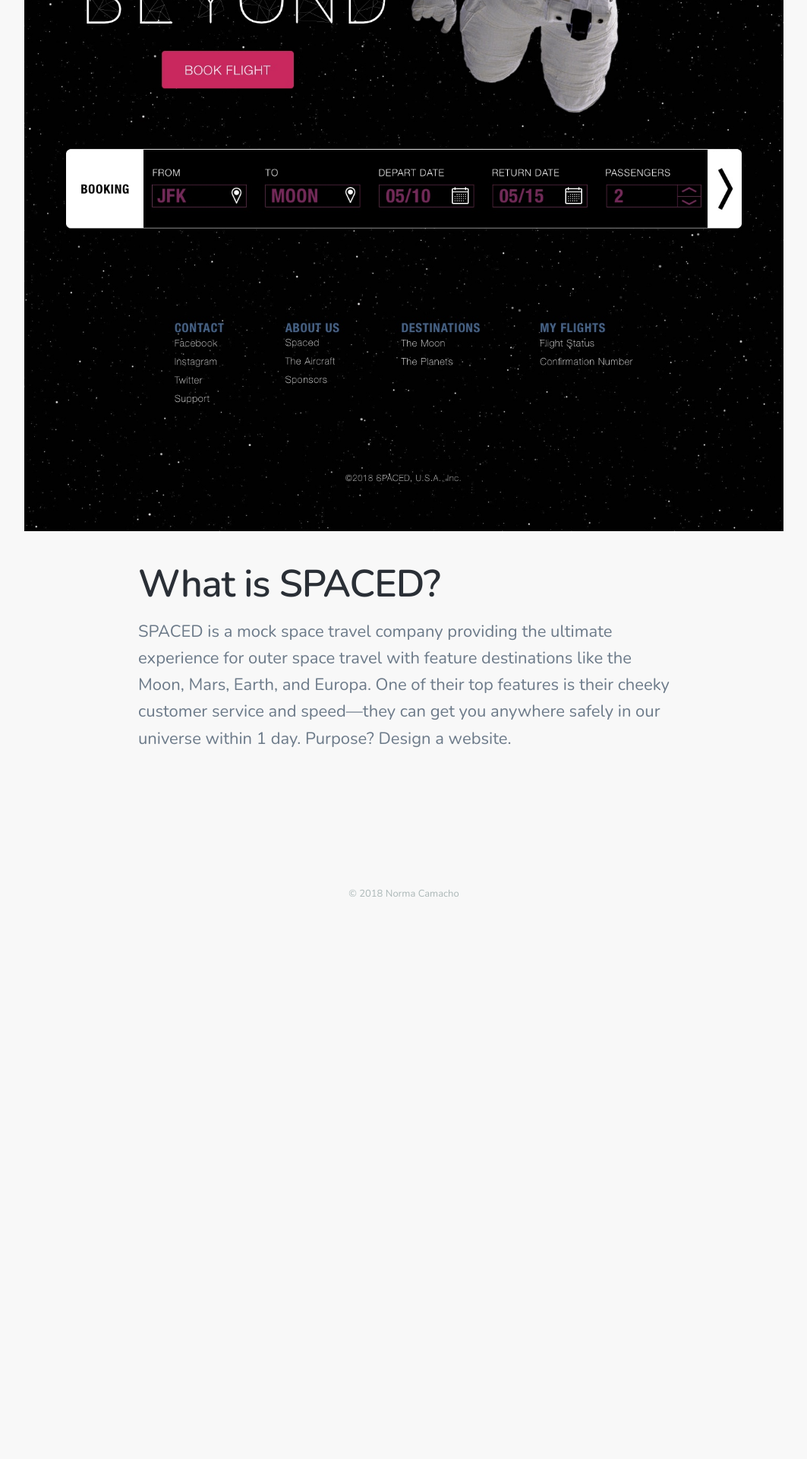
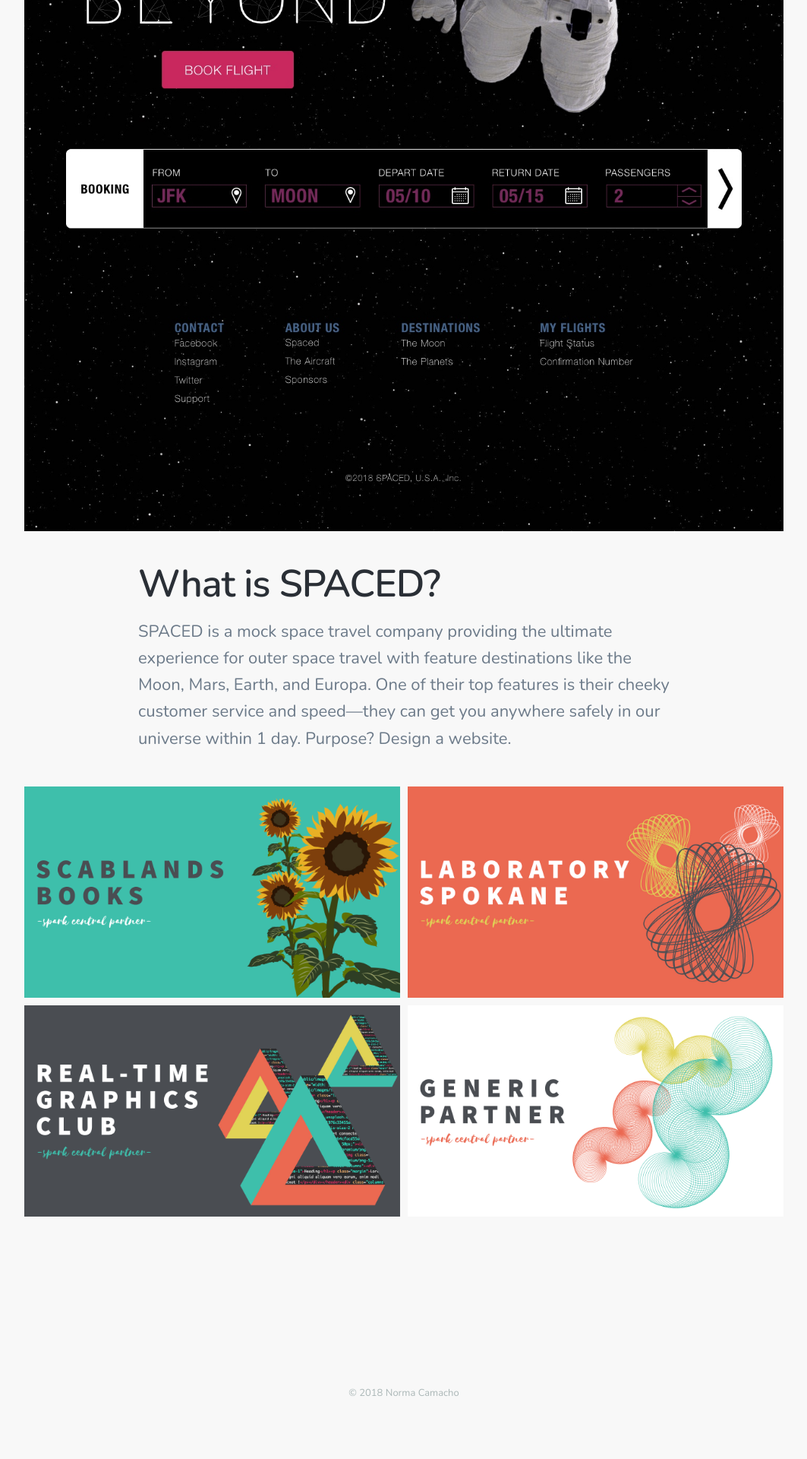
Before and after one commit to noremuhh/noremuhh.github.io, a Jekyll site: the page built from _projects/spaced.markdown, in a window 1280 px wide. Shown: the part 1165-3085 px from the top of the page at 76% size, without its empty margins (108-1171 px from the left). Built offline with Jekyll 4.4.1, drawn with Linux system fonts in a browser that asks for light colours; nearby versions of some CDN libraries; before the commit the page ends 2428 px from its top, so only the background shows below that.

Commit message:
Updated Spaced

```diff
--- a/_projects/spaced.markdown
+++ b/_projects/spaced.markdown
@@ -11,3 +11,10 @@ excerpt: We've all seen the moon, but have you ever been there?
 ## What is SPACED?
 
 SPACED is a mock space travel company providing the  ultimate experience for outer space travel with feature destinations like the Moon, Mars, Earth, and Europa. One of their top features is their cheeky customer service and speed—they can get you anywhere safely in our universe within 1 day. Purpose? Design a website.
+
+<div class="gallery" data-columns="">
+<img src="/uploads/Scablands-100.jpg">
+<img src="/uploads/Laboratory-100.jpg">
+<img src="/uploads/Real-Time-100.jpg">
+<img src="/uploads/Generic-100.jpg">
+</div>
```
